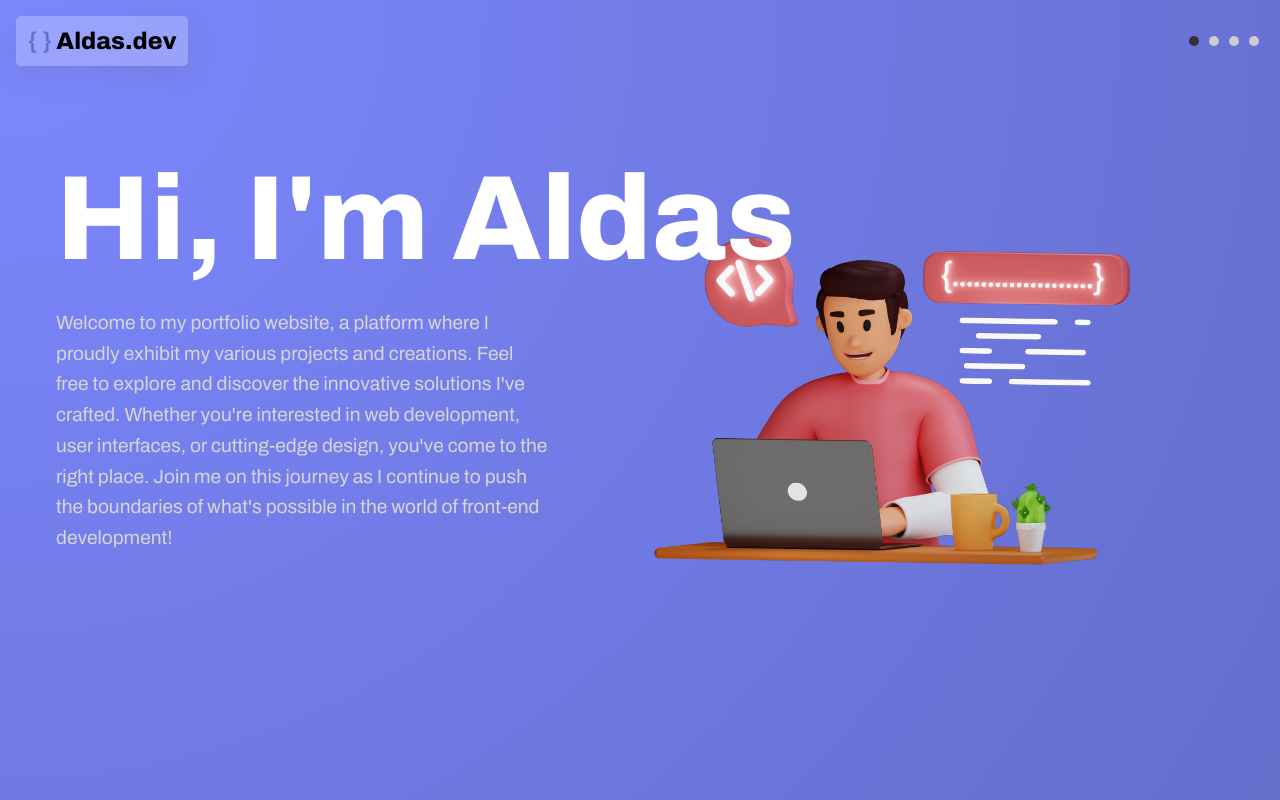
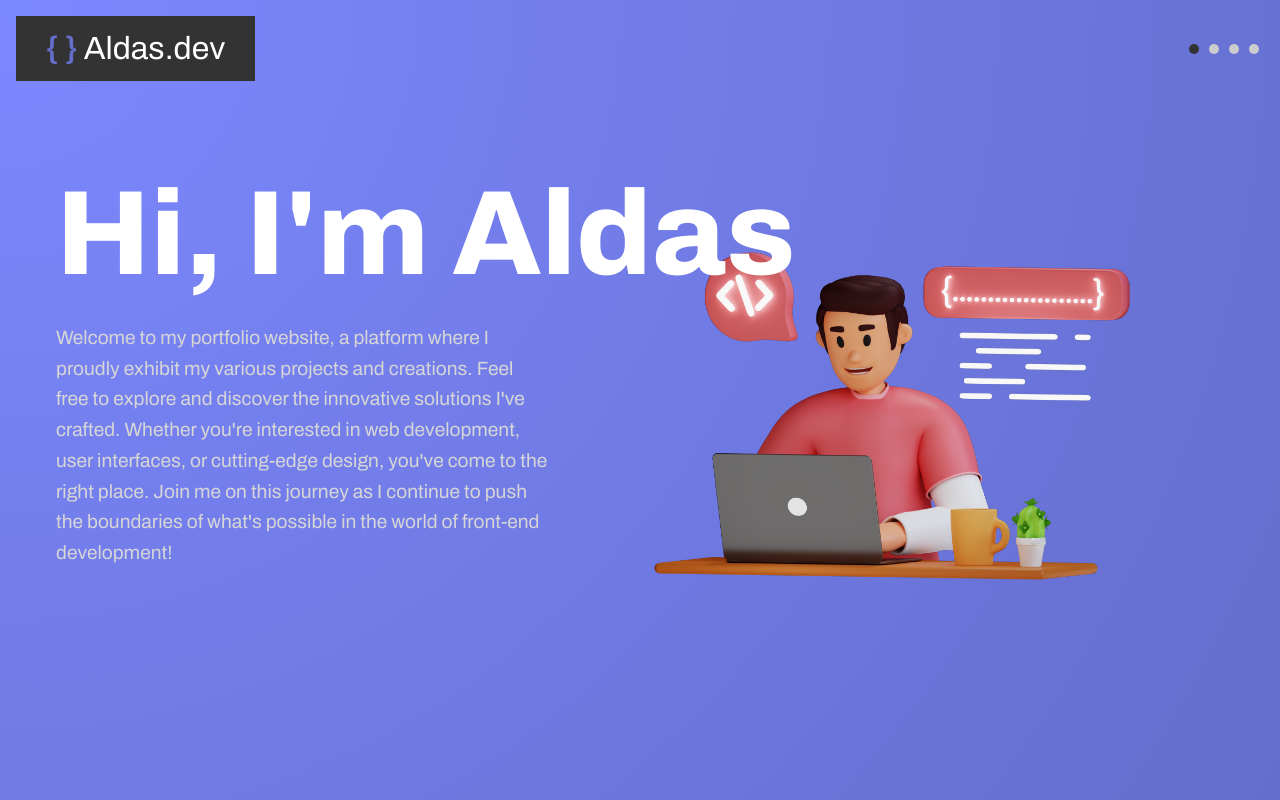
Before and after one commit to aldask/aldas-portfolio, a React (Create React App) app: page / in a window 1280 px wide. Built offline with nearby package versions, Linux system fonts and the light colour scheme.

Commit message:
Changed logo a bit

```diff
--- a/src/Components/Slider/Styles/_slider.scss
+++ b/src/Components/Slider/Styles/_slider.scss
@@ -25,20 +25,30 @@
 
     &__button {
       display: flex;
+      align-items: center;
+      justify-content: center;
+      background-color: #333;
+      border: none;
+      padding: 15px 30px;
       cursor: pointer;
-      z-index: 999;
-      padding: 12px;
-      border-radius: 5px;
-      background-color: rgba(252, 252, 252, 0.24);
-      box-shadow: rgba(100, 100, 111, 0.2) 0px 7px 29px 0px;
-      transition: all 0.3 ease-in-out;
+      transition: all 0.5s ease-in-out;
+
+      @media screen and (max-width: 450px) {
+        padding: 7px 15px;
+      }
 
       h1 {
-        color: black;
-        font-size: 1.5rem;
+        color: white;
+        font-size: 2rem;
+        font-weight: 400;
+        margin: 0;
+
+        @media screen and (max-width: 450px) {
+          font-size: 1.5rem;
+        }
 
         &:hover {
-          color: #646ecb;
+          transform: scale(1.05);
         }
       }
     }
```
